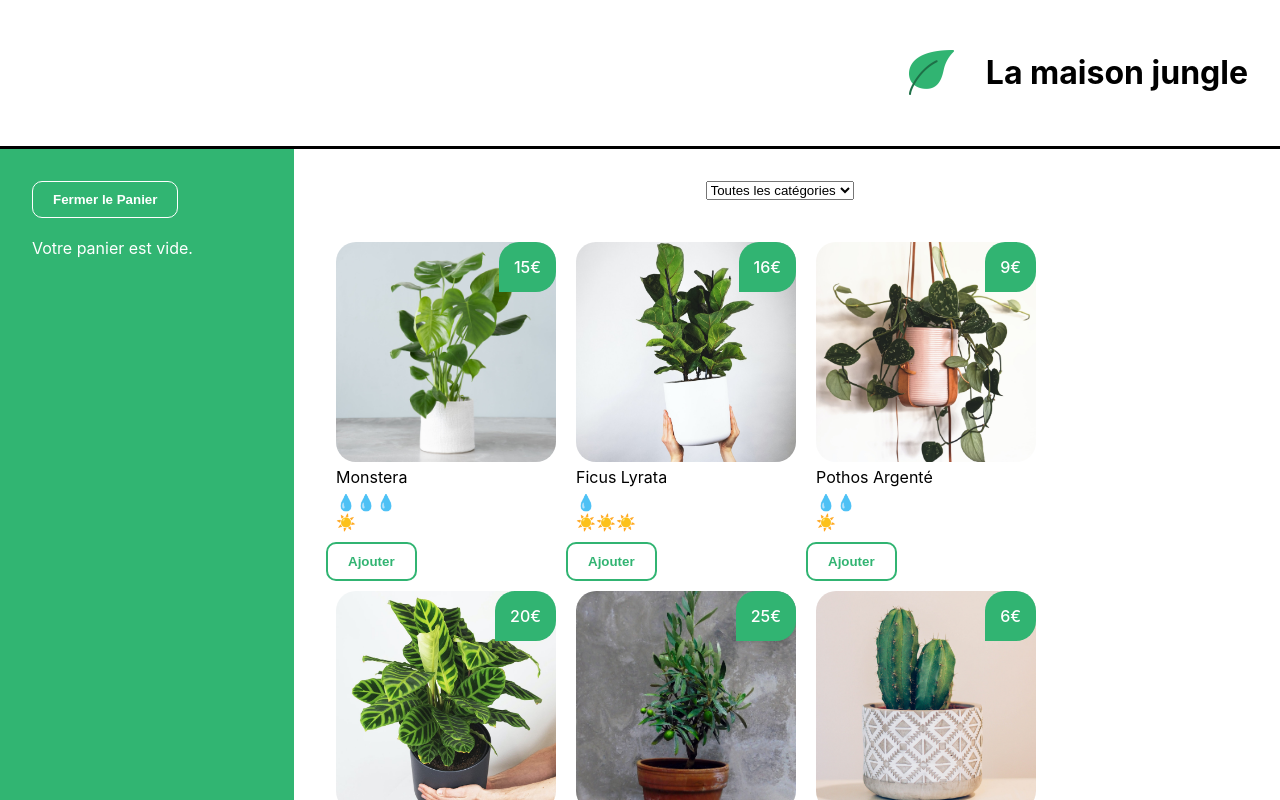
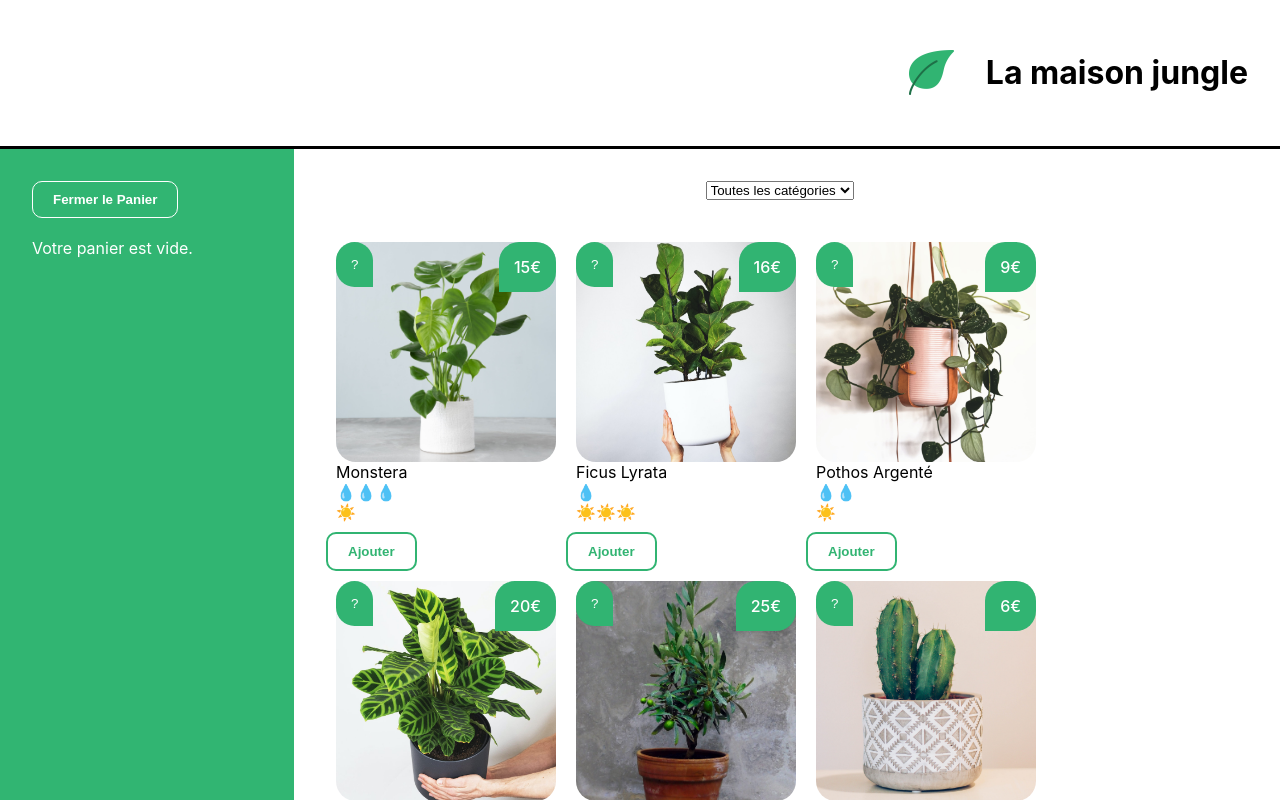
Before and after one commit to SteveDevWeb/LaMaisonJungle, a React (Create React App) app: page / in a window 1280 px wide. Shown: the top 800 px of the page. Built offline with nearby package versions, Linux system fonts and the light colour scheme.

Commit message:
modal working

```diff
--- a/src/components/Cart.js
+++ b/src/components/Cart.js
@@ -33,7 +33,7 @@ function Cart({ cart, updateCart }) {
 					<h2>Panier</h2>
 					<ul>
 						{cart.map(({ name, price,cover, amount }, index) => (
-							<li key={`${name}-${index}`}>
+							<li key={`${name}-${index}`} className='lmj-cart-item'>
 								<img alt='' className='lmj-cart-img' src={cover}/>
 								<span> {name} </span>
 								<span>| {price}€ </span>
--- a/src/components/PlantItem.js
+++ b/src/components/PlantItem.js
@@ -7,7 +7,7 @@ function handleClick(plantName) {
 
 function PlantItem({ cover, name, water, light, price }) {
 	return (
-		<li className='lmj-plant-item' onClick={() => handleClick(name)}>
+		<div className='lmj-plant-item' onClick={() => handleClick(name)}>
 			<span className='lmj-plant-item-price'>{price}€</span>
 			<img className='lmj-plant-item-cover' src={cover} alt={`${name} cover`} />
 			{name}
@@ -15,7 +15,7 @@ function PlantItem({ cover, name, water, light, price }) {
 				<CareScale careType='water' scaleValue={water} />
 				<CareScale careType='light' scaleValue={light} />
 			</div>
-		</li>
+		</div>
 	)
 }
 
--- a/src/components/ShoppingList.js
+++ b/src/components/ShoppingList.js
@@ -26,23 +26,52 @@ function ShoppingList({ cart, updateCart }) {
     const filteredPlant = selectedCategory==="All" ? plantList: plantList.filter(plant => plant.category === selectedCategory)
 
 
+	const [modalOpen,setModalOpen] = useState(false)
+
+	const [description,setDescription] = useState("")
+
+	const openModal = (description) => {
+		setModalOpen(true)
+		setDescription(description)
+
+	}
+	const closeModal = () => {
+		setModalOpen(false)
+	}
+
+	function Modal({modalOpen}) {
+		return(
+		modalOpen ?
+		(<div className="modal">
+			<div className="modal-content">
+			<h2>Modal</h2>
+			<p>{description}</p>
+			<button onClick={closeModal}>Fermer</button>
+			</div>
+		</div>)
+		:null )
+	}
+
 
 	return (
 		<div className='lmj-shopping-list'>
 			<Categories selectedCategory={selectedCategory} setSelectedCategory={setSelectedCategory} />
 			<ul className='lmj-plant-list'>
-				{filteredPlant.map(({ id, cover, name, water, light, price }) => (
-					<div key={id}>
+				{filteredPlant.map(({ id, cover, name, water, light, price,description }) => (
+					<li key={id}>
 						<PlantItem
 							cover={cover}
 							name={name}
 							water={water}
 							light={light}
 							price={price}
-						/><button className='add-to-cart-button' onClick={() => addToCart(name, price,cover)}> Ajouter</button>
-					</div>
+						/>
+						<button className='add-to-cart-button' onClick={() => addToCart(name, price,cover)}> Ajouter</button>
+						<button className='more-infos' onClick={() => openModal(description)}>?</button>
+					</li>
 				))}
 			</ul>
+			<Modal modalOpen={modalOpen}/>
 		</div>
 	)
 }
--- a/src/styles/Cart.css
+++ b/src/styles/Cart.css
@@ -3,7 +3,7 @@ ul,li{
 	padding: 0;
 	list-style-type: none;
 }
-li{
+.lmj-cart-item{
 	display: flex;
 	align-items: center;
 	gap: 5px;
--- a/src/styles/ShoppingList.css
+++ b/src/styles/ShoppingList.css
@@ -3,6 +3,9 @@
 	padding: 32px;
 	display: flex;
 	flex-wrap: wrap;
+}
+.lmj-plant-list li {
+	position: relative;
 }
 
 .add-to-cart-button{
@@ -14,3 +17,15 @@
 	color: #31b472;
 	font-weight: 600;
 }
+.more-infos{
+	position: absolute;
+	border:none;
+	border-radius: 20px 20px 0px 20px;
+	background-color: #31b472;
+	color: white;
+	padding: 15px;
+	left: 10px;
+	top: 10px;
+	font-weight: 500;
+	cursor: help;
+}
```
